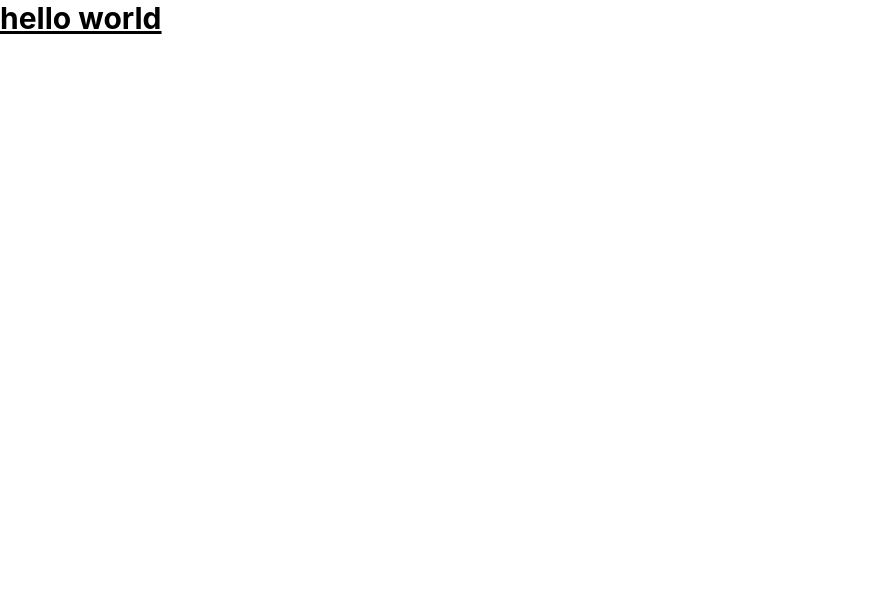
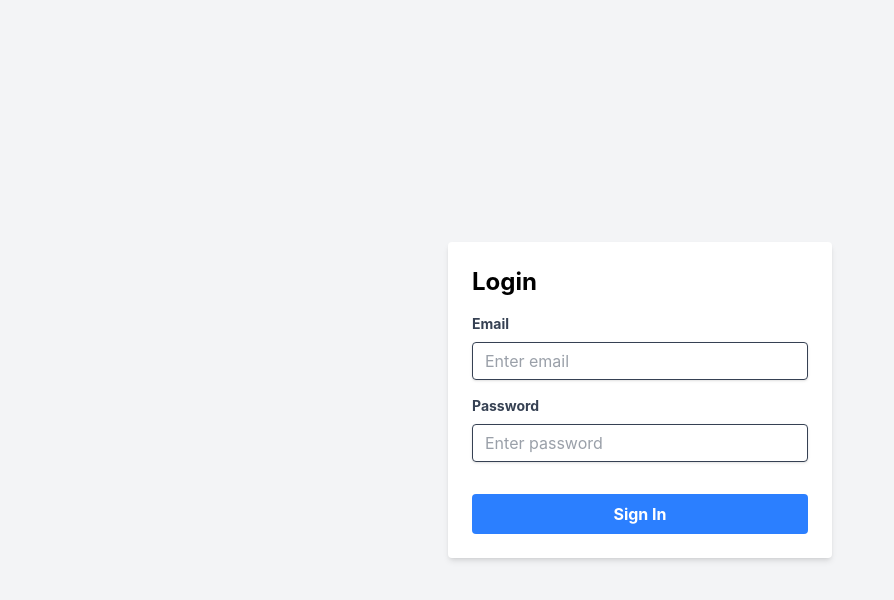
Before and after one commit to Anandvlog/reactauthorization, a React (Vite) app: page / in a window 1280 px wide. Shown: the top 600 px of the page, without its empty margins (0-894 px from the left). Built offline with nearby package versions, Linux system fonts and the light colour scheme; no server answers.

Commit message:
add login form design

```diff
--- a/src/App.tsx
+++ b/src/App.tsx
@@ -1,10 +1,11 @@
 import './App.css'
+import LoginPage from './page/Login'
 
 function App() {
 
   return (
     <>
-     <h1 className="text-3xl font-bold underline">hello world</h1>
+      <LoginPage />
     </>
   )
 }
--- /dev/null
+++ b/src/page/Login.tsx
@@ -0,0 +1,112 @@
+import axios from "axios";
+import React from "react";
+import { useForm, type SubmitHandler } from "react-hook-form";
+
+type Inputs = {
+  email: string;
+  password: string;
+};
+
+const LoginPage = () => {
+  const apiUrl =
+    import.meta.env.VITE_API_URL
+      ? `${import.meta.env.VITE_API_URL}/auth/login`
+      : "https://api.escuelajs.co/api/v1/auth/login";
+
+  const {
+    register,
+    handleSubmit,
+    reset,
+    formState: { errors },
+  } = useForm<Inputs>({
+     mode: "all",
+  });
+
+  const onSubmit: SubmitHandler<Inputs> = async (data) => {
+    console.log("payload", data);
+
+    try {
+      const res = await axios.post(apiUrl, data);
+
+      console.log("response", res.data);
+
+      alert("Login Successful");
+      reset();
+    } catch (error) {
+      console.log("error", error);
+
+      alert("Login Failed");
+    }
+  };
+
+  return (
+    <div className="flex items-center justify-center min-h-screen bg-gray-100">
+      <form
+        className="bg-white p-6 rounded shadow-md w-full max-w-sm"
+        onSubmit={handleSubmit(onSubmit)}
+      >
+        <h2 className="text-2xl font-bold mb-4">Login</h2>
+
+        {/* Email */}
+        <div className="mb-4">
+          <label
+            className="block text-gray-700 text-sm font-bold mb-2"
+            htmlFor="email"
+          >
+            Email
+          </label>
+
+          <input
+            className="shadow appearance-none border rounded w-full py-2 px-3 text-gray-700 leading-tight focus:outline-none focus:shadow-outline"
+            id="email"
+            type="email"
+            placeholder="Enter email"
+            {...register("email")}
+          />
+
+          {errors.email && (
+            <p className="text-red-500 text-sm mt-1">
+              {errors.email.message}
+            </p>
+          )}
+        </div>
+
+        {/* Password */}
+        <div className="mb-6">
+          <label
+            className="block text-gray-700 text-sm font-bold mb-2"
+            htmlFor="password"
+          >
+            Password
+          </label>
+
+          <input
+            className="shadow appearance-none border rounded w-full py-2 px-3 text-gray-700 mb-2 leading-tight focus:outline-none focus:shadow-outline"
+            id="password"
+            type="password"
+            placeholder="Enter password"
+            {...register("password")}
+          />
+
+          {errors.password && (
+            <p className="text-red-500 text-sm">
+              {errors.password.message}
+            </p>
+          )}
+        </div>
+
+        {/* Button */}
+        <div className="flex items-center justify-between">
+          <button
+            className="bg-blue-500 hover:bg-blue-700 text-white font-bold py-2 px-4 rounded focus:outline-none focus:shadow-outline w-full"
+            type="submit"
+          >
+            Sign In
+          </button>
+        </div>
+      </form>
+    </div>
+  );
+};
+
+export default LoginPage;
```
Also changed, not shown: 1 other file (tests, documents, lock files or other folders).
